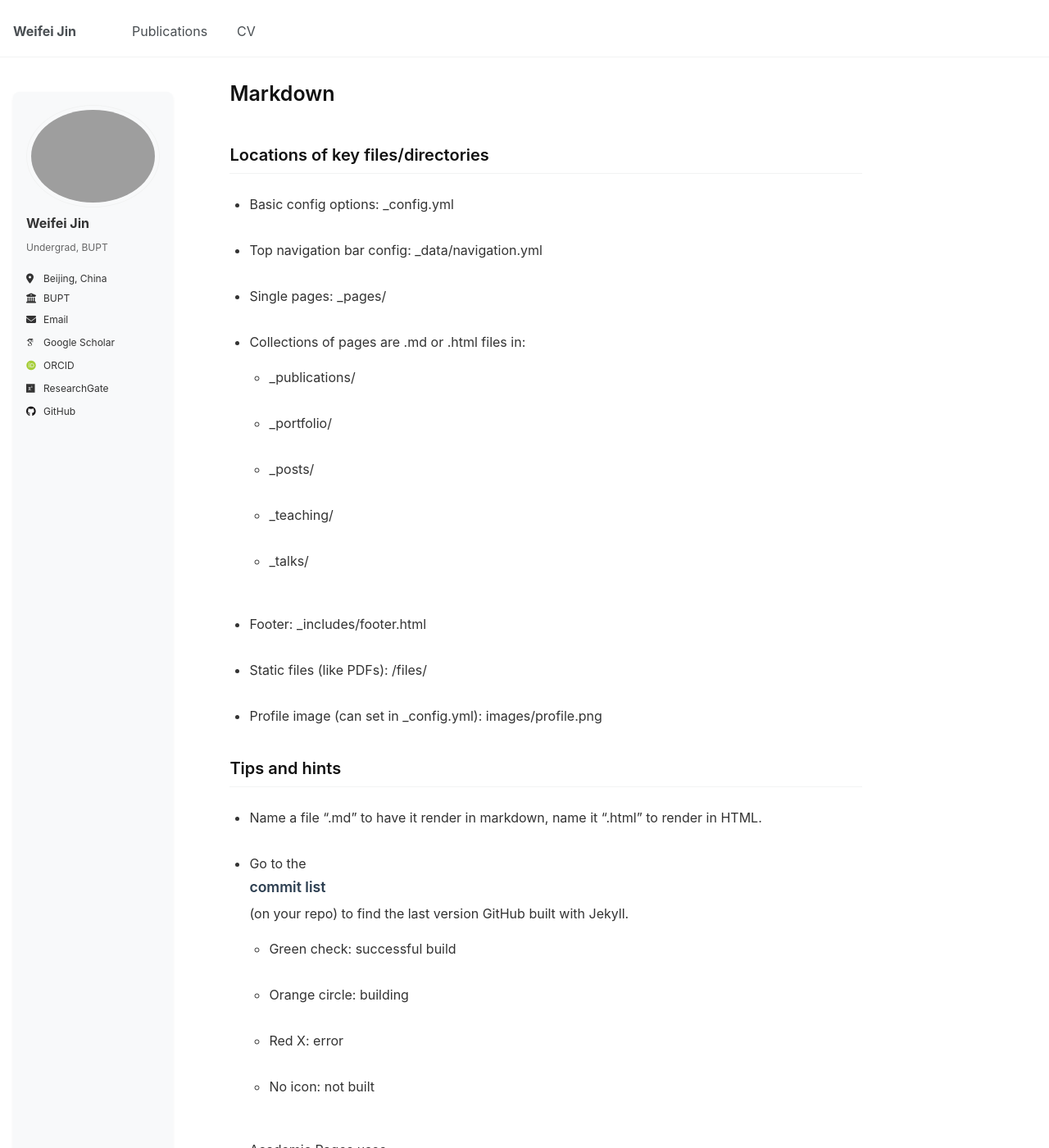
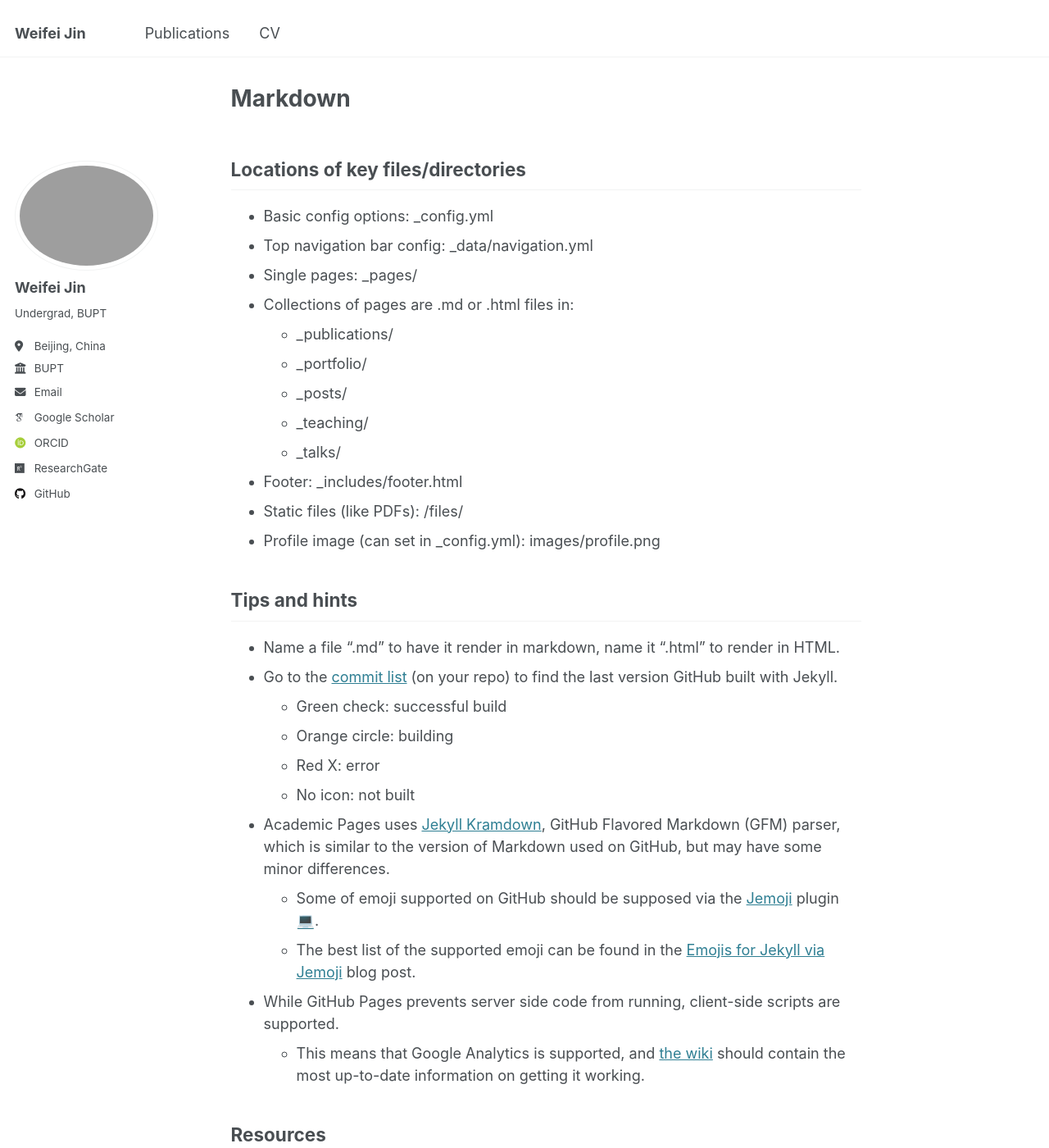
Before and after one commit to WeifeiJin/weifeijin.github.io, a Jekyll site: the page built from _pages/markdown.md, in a window 1280 px wide and 1400 px high. Shown: the whole window at 82% size. Built offline with Jekyll 4.4.1, drawn with Linux system fonts in a browser that asks for light colours; emoji names are drawn with the system emoji font; some web fonts are replaced.

Commit message:
Revert "Style: Improve typography and add card style for publications"
This reverts commit aba0e3eb1267e050db65ce8b0ca7ad9377ccbbfd.

```diff
--- a/assets/css/main.scss
+++ b/assets/css/main.scss
@@ -40,124 +40,3 @@
     "vendor/font-awesome/brands",
     "vendor/magnific-popup/magnific-popup"
 ;
-
-/* ==========================================================================
-   CUSTOM STYLES (Added by Trae)
-   ========================================================================== */
-
-/* 1. Global Typography Improvements */
-body {
-  font-family: -apple-system, BlinkMacSystemFont, "Segoe UI", Roboto, "Helvetica Neue", Arial, sans-serif !important;
-  line-height: 1.7 !important; /* Increase line height for better readability */
-  font-size: 16px;
-  color: #333;
-}
-
-h1, h2, h3, h4, h5, h6 {
-  font-family: -apple-system, BlinkMacSystemFont, "Segoe UI", Roboto, "Helvetica Neue", Arial, sans-serif !important;
-  font-weight: 600;
-  margin-top: 1.5em;
-  margin-bottom: 0.8em;
-  color: #111;
-}
-
-p {
-  margin-bottom: 1.2em;
-}
-
-a {
-  text-decoration: none;
-  transition: color 0.2s ease;
-}
-
-a:hover {
-  text-decoration: underline;
-}
-
-/* 2. Publication List Styling (Card Style) */
-
-/* Target the specific UL for publications if possible, or generally styling lists in content */
-/* Assuming publications are often in a list under a header */
-
-.page__content ul li {
-    margin-bottom: 0.8em; /* Default spacing for lists */
-}
-
-/* Specific styling for publication items - we might need to add a class to the UL in markdown,
-   but for now let's try to style based on content structure or just general list improvement */
-
-/* Let's style the specific publication entries we added which use <a href...> as title */
-/* This is a bit tricky without changing HTML structure, but we can make the list items look better */
-
-.page__content ul {
-    padding-left: 1.5em;
-}
-
-/* Card-like style for publications */
-/* We will target list items that contain a link and italics (authors) to apply card style */
-/* Since we can't use complex CSS selectors for "contains", we'll style ALL list items in the main content area more nicely */
-
-.page__content li {
-    position: relative;
-    padding: 0.5em 0;
-}
-
-/* Add a subtle hover effect to list items */
-.page__content li:hover {
-    /* background-color: #f9f9f9; */ /* Optional: subtle background on hover */
-}
-
-/* Make the title link bold and larger */
-.page__content li > a:first-child {
-    font-weight: 600;
-    font-size: 1.1em;
-    color: #2c3e50; /* Dark blue-grey */
-    display: block; /* Make title its own line */
-    margin-bottom: 0.2em;
-    text-decoration: none;
-}
-
-.page__content li > a:first-child:hover {
-    color: #3498db; /* Bright blue on hover */
-    text-decoration: none;
-}
-
-/* Style the authors (usually in italics) */
-.page__content li > em {
-    display: block;
-    color: #555;
-    font-style: normal; /* Remove italics for cleaner look, or keep it */
-    font-size: 0.95em;
-    margin-bottom: 0.2em;
-}
-
-/* Style the conference/venue text */
-/* This usually follows the authors. It's hard to target directly with CSS alone if it's just text nodes. */
-
-/* 3. Sidebar Improvements */
-.sidebar {
-    background-color: #f8f9fa; /* Light gray background */
-    padding: 1em;
-    border-radius: 8px;
-    box-shadow: 0 2px 4px rgba(0,0,0,0.05);
-}
-
-.author__name {
-    font-family: -apple-system, BlinkMacSystemFont, sans-serif;
-    font-weight: 700;
-    color: #333;
-}
-
-.author__bio {
-    font-size: 0.9em;
-    color: #666;
-}
-
-.author__urls-wrapper button {
-    background-color: transparent;
-    border: 1px solid #ddd;
-    border-radius: 4px;
-    padding: 5px 10px;
-    font-size: 0.9em;
-    cursor: pointer;
-}
```
